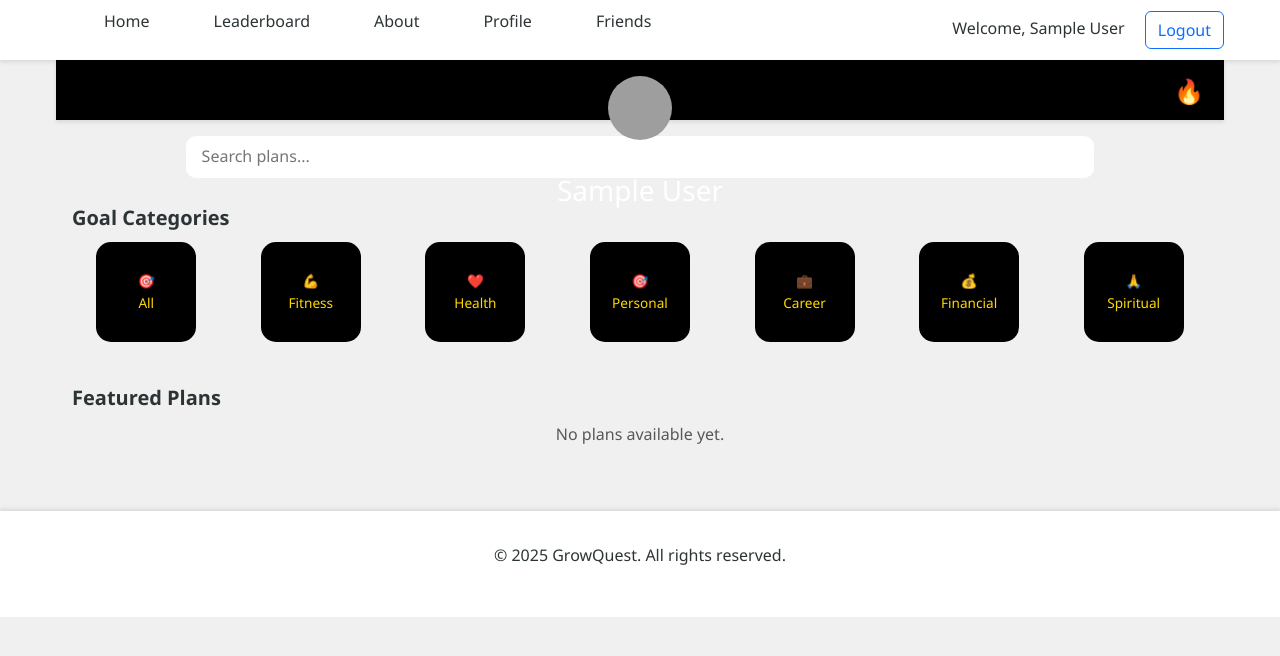
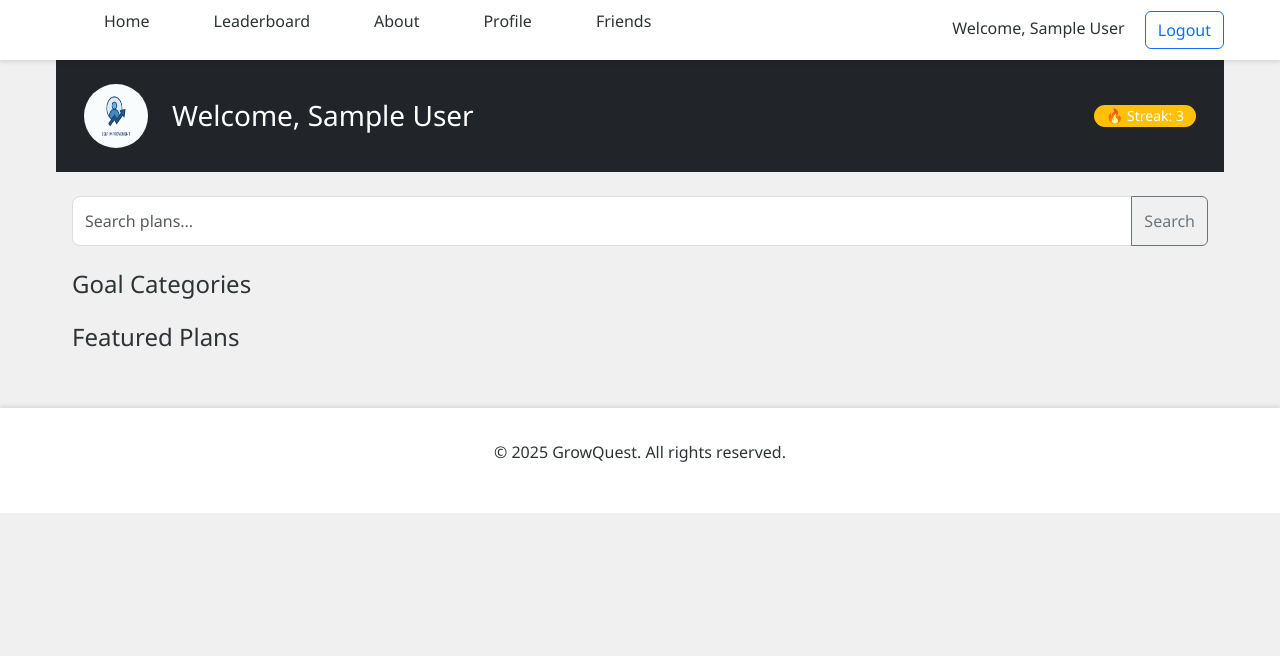
Before and after one commit to DanielOsuoha/SWE_project, a Django app: template gamified_improvement/templates/core/index.html in a window 1280 px wide. Shown: the top 656 px of the page. Run offline with Django 5.2, Linux system fonts and the light colour scheme; the template is opened without the code that fills it, so the values that code supplies are empty; the visitor is signed in with stand-in values (Sample User, id 1); grey boxes are pictures that could not be loaded.

Commit message:
added images

```diff
--- a/gamified_improvement/templates/core/index.html
+++ b/gamified_improvement/templates/core/index.html
@@ -1,51 +1,79 @@
 {% extends "../base.html" %}
 {% load static %}
-
 
 {% block title %}Goal Planner{% endblock %}
 
 {% block content %}
-<header class="dashboard-header">
-    <div class="streak-icon">🔥</div>
-    <img src="{% static 'images/default-profile.png' %}" alt="{{ user.get_full_name }}" />
-    <h3>Welcome<br>{{ user.get_full_name|default:user.username }}</h3>
-</header>
-
-<div class="search-bar">
-    <input type="text" placeholder="Search plans..." />
+<div class="container-fluid bg-dark text-white py-4 mb-4">
+    <div class="container">
+        <div class="row align-items-center">
+            <div class="col-auto">
+                <img src="{% static 'images/default-profile.png' %}" alt="{{ user.get_full_name }}"
+                     class="rounded-circle" style="width: 64px; height: 64px;">
+            </div>
+            <div class="col">
+                <h3 class="mb-0">Welcome, {{ user.get_full_name|default:user.username }}</h3>
+            </div>
+            <div class="col-auto">
+                <span class="badge bg-warning">🔥 Streak: 3</span>
+            </div>
+        </div>
+    </div>
 </div>
 
-<div class="section-title">Goal Categories</div>
-<div class="categories">
-    <button class="category-button" data-category="all">🎯<br>All</button>
-    <button class="category-button" data-category="fitness">💪<br>Fitness</button>
-    <button class="category-button" data-category="health">❤️<br>Health</button>
-    <button class="category-button" data-category="personal">🎯<br>Personal</button>
-    <button class="category-button" data-category="career">💼<br>Career</button>
-    <button class="category-button" data-category="financial">💰<br>Financial</button>
-    <button class="category-button" data-category="spiritual">🙏<br>Spiritual</button>
+<div class="container mb-4">
+    <div class="input-group">
+        <input type="text" class="form-control" placeholder="Search plans...">
+        <button class="btn btn-outline-secondary" type="button">Search</button>
+    </div>
 </div>
 
-<div class="section-title">Featured Plans</div>
-<div class="plans">
-    {% for plan in plans %}
-    <div class="plan-group" data-category="{{ plan.category }}">
-        <a href="{% url 'core:plan_detail' plan.id %}" class="plan-link">
-            <div class="plan-card">
-                <img src="{{ plan.image.url }}" alt="{{ plan.title }}">
-                <div class="plan-details">
-                    <p class="plan-title">{{ plan.title }}</p>
-                    <p class="plan-subtitle">{{ plan.difficulty }}</p>
-                    <p class="plan-rating">⭐ {{ plan.rating }}</p>
+<div class="container mb-4">
+    <h4 class="mb-3">Goal Categories</h4>
+    <div class="row g-3">
+        {% for category in categories %}
+        <div class="col-4 col-md-2">
+            <button class="btn btn-outline-dark w-100 py-3" data-category="{{ category.slug }}">
+                {{ category.icon }}<br>{{ category.name }}
+            </button>
+        </div>
+        {% endfor %}
+    </div>
+</div>
+
+<div class="container">
+    <h4 class="mb-3">Featured Plans</h4>
+    <div class="row g-4">
+        {% for plan in plans %}
+        <div class="col-md-6 col-lg-4 plan-group" data-category="{{ plan.category }}">
+            <div class="card h-100">
+                <div class="row g-0">
+                    <div class="col-4">
+                        {% if plan.image %}
+                            <img src="{{ plan.image.url }}" class="img-fluid h-100" style="object-fit: cover;" alt="{{ plan.title }}">
+                        {% else %}
+                            <div class="bg-light h-100 d-flex align-items-center justify-content-center">
+                                <span class="display-4">{{ plan.icon|default:"🎯" }}</span>
+                            </div>
+                        {% endif %}
+                    </div>
+                    <div class="col-8">
+                        <div class="card-body">
+                            <h5 class="card-title">{{ plan.title }}</h5>
+                            <p class="card-text">
+                                <span class="badge bg-secondary">{{ plan.difficulty }}</span>
+                            </p>
+                            <div class="text-warning">
+                                {% for i in ""|ljust:plan.rating %}⭐{% endfor %}
+                            </div>
+                        </div>
+                    </div>
                 </div>
             </div>
-        </a>
+        </div>
+        {% endfor %}
     </div>
-    {% empty %}
-    <p class="text-center text-muted">No plans available yet.</p>
-    {% endfor %}
 </div>
-
 {% endblock %}
 
 {% block extra_js %}
```
Also changed, not shown: gamified_improvement/static/images/default-profile.png (added).
